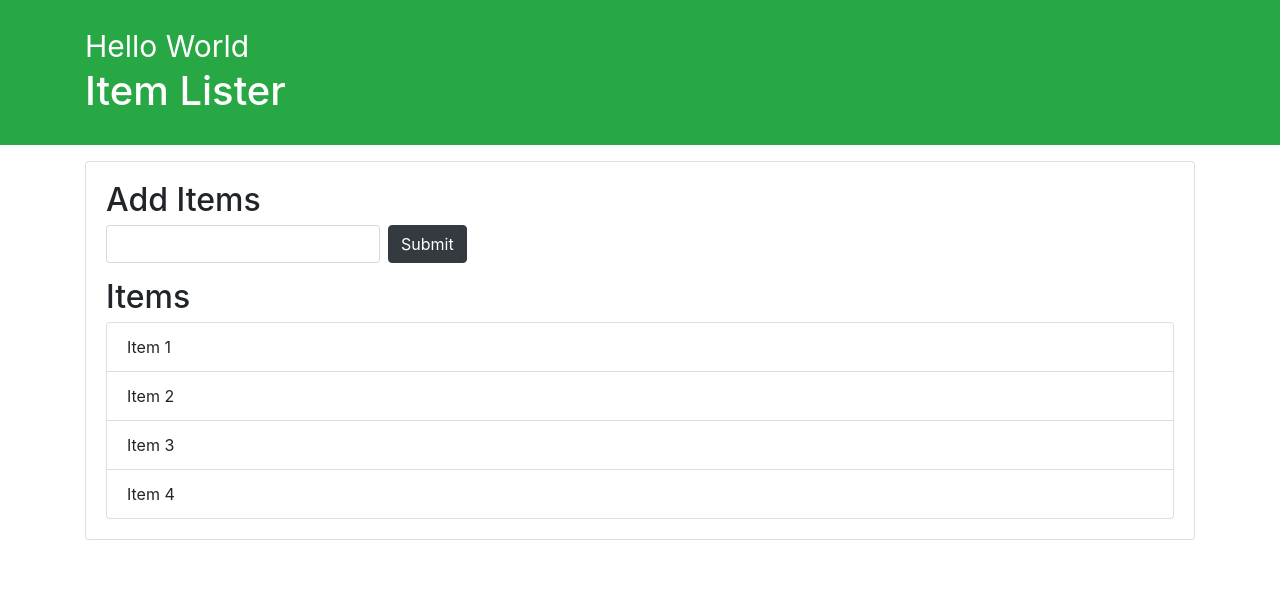
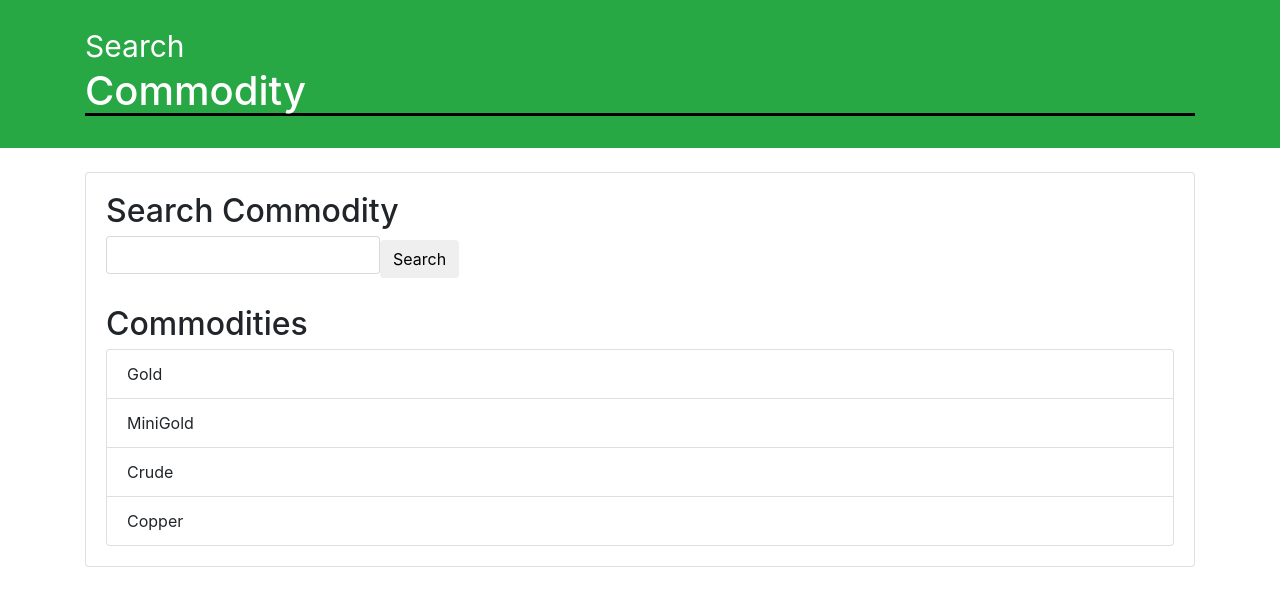
Before and after one commit to vianvianc/ajax_candle, a plain HTML site: page index.html in a window 1280 px wide. Drawn offline with nearby package versions, Linux system fonts and the light colour scheme.

Commit message:
added dom.js

```diff
--- a/dom.js
+++ b/dom.js
@@ -1,14 +1,14 @@
 // EXAMINE THE DOCUMENT OBJECT //
 
-// console.dir(document);
-// console.log(document.domain);
-// console.log(document.URL);
-// console.log(document.title);
+//console.dir(document);
+//console.log(document.domain);
+ //console.log(document.URL);
+//console.log(document.title);
 // //document.title =  123;
 // console.log(document.doctype);
-// console.log(document.head);
-// console.log(document.body);
-// console.log(document.all);
+//console.log(document.head);
+//console.log(document.body);
+//console.log(document.all);
 // console.log(document.all[10]);
 // // document.all[10].textContent = 'Hello';
 // console.log(document.forms[0]);
@@ -16,15 +16,15 @@
 // console.log(document.images);
 
 // GETELEMENTBYID //
-// console.log(document.getElementById('header-title'));
-// var headerTitle = document.getElementById('header-title');
-// var header = document.getElementById('main-header');
-// console.log(headerTitle);
-// headerTitle.textContent = 'Hello';
-// headerTitle.innerText = 'Goodbye';
+//console.log(document.getElementById('header-title'));
+const headerTitle = document.getElementById('header-title');
+//var header = document.getElementById('main-header');
+//console.log(headerTitle);
+//headerTitle.textContent = 'Hello';
+//headerTitle.innerText = 'Goodbye';
 // console.log(headerTitle.innerText);
 // headerTitle.innerHTML = '<h3>Hello</h3>';
-// header.style.borderBottom = 'solid 3px #000';
+headerTitle.style.borderBottom = 'solid 3px #000';
 
 // GETELEMENTSBYCLASSNAME //
 // var items = document.getElementsByClassName('list-group-item');
@@ -148,7 +148,7 @@ newDiv.id = 'hello1';
 newDiv.setAttribute('title', 'Hello Div');
 
 // Create text node
-var newDivText = document.createTextNode('Hello World');
+var newDivText = document.createTextNode('Search');
 
 // Add text to div
 newDiv.appendChild(newDivText);
--- a/index.html
+++ b/index.html
@@ -5,27 +5,27 @@
     <meta name="viewport" content="width=device-width, initial-scale=1.0">
     <meta http-equiv="X-UA-Compatible" content="ie=edge">
     <link rel="stylesheet" href="https://maxcdn.bootstrapcdn.com/bootstrap/4.0.0-beta/css/bootstrap.min.css" integrity="sha384-/Y6pD6FV/Vv2HJnA6t+vslU6fwYXjCFtcEpHbNJ0lyAFsXTsjBbfaDjzALeQsN6M" crossorigin="anonymous">
-    <title>Item Lister</title>
+    <title>Commodity</title>
 </head>
 <body>
-<header id="main-header" class="bg-success text-white p-4 mb-3">
+<header id="main-header" class="bg-success text-white p-4 mb-4">
     <div class="container">
-        <h1 id="header-title">Item Lister <span style="display:none">123</span></h1>
+        <h1 id="header-title">Commodity <span style="display:none">123</span></h1>
     </div>
 </header>
 <div class="container">
     <div id="main" class="card card-body">
-        <h2 class="title">Add Items</h2>
-        <form class="form-inline mb-3">
-            <input type="text" class="form-control mr-2">
-            <input type="submit" class="btn btn-dark" value="Submit">
+        <h2 class="title">Search Commodity</h2>
+        <form class="form-inline mb-4">
+            <input type="text" class="form-control mb-2">
+            <input type="submit" class="btn btn-alert" value="Search">
         </form>
-        <h2 class="title">Items</h2>
+        <h2 class="title">Commodities</h2>
         <ul id="items" class="list-group">
-            <li class="list-group-item">Item 1</li>
-            <li class="list-group-item">Item 2</li>
-            <li class="list-group-item">Item 3</li>
-            <li class="list-group-item">Item 4</li>
+            <li class="list-group-item">Gold</li>
+            <li class="list-group-item">MiniGold</li>
+            <li class="list-group-item">Crude</li>
+            <li class="list-group-item">Copper</li>
         </ul>
     </div>
 </div>
```
